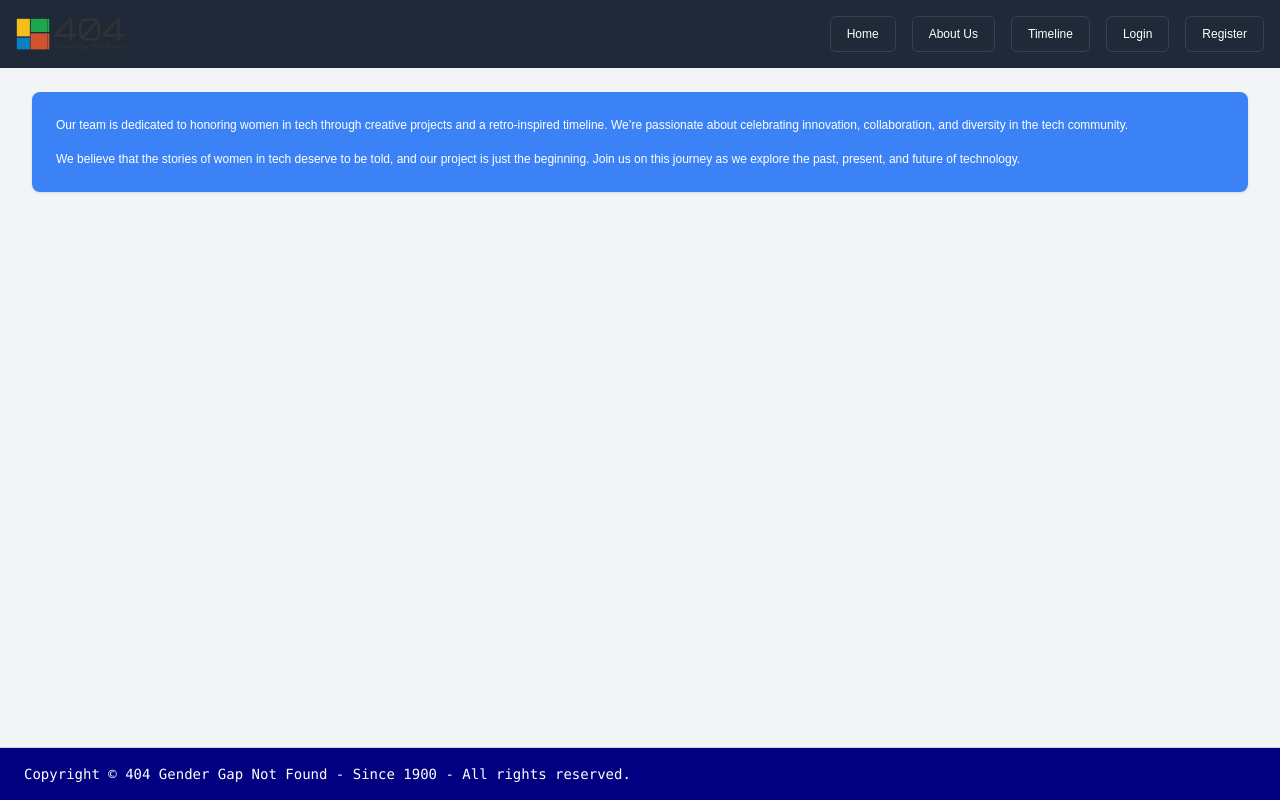
After one commit to tgrey2024/2503-hackathon-team1, a Django app: page /about/ in a window 1280 px wide. The commit adds this page. Run offline with Django 5.2, Linux system fonts and the light colour scheme; some libraries are stand-ins or nearby versions.

Commit message:
Add About Us page with retro styling; update home app views and URLs

```diff
--- /dev/null
+++ b/home/templates/home/about.html
@@ -0,0 +1,17 @@
+{% extends 'base.html' %}
+{% load static %}
+
+{% block title %}About Us{% endblock title %}
+
+{% block header %}About Our Team{% endblock header %}
+
+{% block content %}
+<div class="bg-blue-500 shadow overflow-hidden sm:rounded-lg p-6">
+    <p class="text-white mb-4">
+        Our team is dedicated to honoring women in tech through creative projects and a retro-inspired timeline. We’re passionate about celebrating innovation, collaboration, and diversity in the tech community.
+    </p>
+    <p class="text-white">
+        We believe that the stories of women in tech deserve to be told, and our project is just the beginning. Join us on this journey as we explore the past, present, and future of technology.
+    </p>
+</div>
+{% endblock content %}
--- a/home/urls.py
+++ b/home/urls.py
@@ -1,6 +1,8 @@
 from django.urls import path
 from . import views
+from .views import index, about
 
 urlpatterns = [
     path('', views.home, name='home'),
+    path('about/', about, name='about'),
 ]
--- a/home/views.py
+++ b/home/views.py
@@ -9,3 +9,11 @@ def home(request):
         'timeline_events': timeline_events
     }
     return render(request, 'home/index.html')
+
+
+def index(request):
+    return render(request, 'home/index.html')
+
+
+def about(request):
+    return render(request, 'home/about.html')
--- a/templates/base.html
+++ b/templates/base.html
@@ -23,6 +23,7 @@
       <!-- Navigation Links in separate boxes -->
       <nav class="flex space-x-4">
         <a href="{% url 'home' %}" class="px-4 py-2 border border-gray-700 rounded-md hover:text-gray-300">Home</a>
+        <a href="{% url 'about' %}" class="px-4 py-2 border border-gray-700 rounded-md hover:text-gray-300">About Us</a>
         <a href="{% url 'timeline' %}" class="px-4 py-2 border border-gray-700 rounded-md hover:text-gray-300">Timeline</a>
         {% if user.is_authenticated %}
           <a href="{% url 'account_logout' %}" class="px-4 py-2 border border-gray-700 rounded-md hover:text-gray-300">Logout</a>
```
